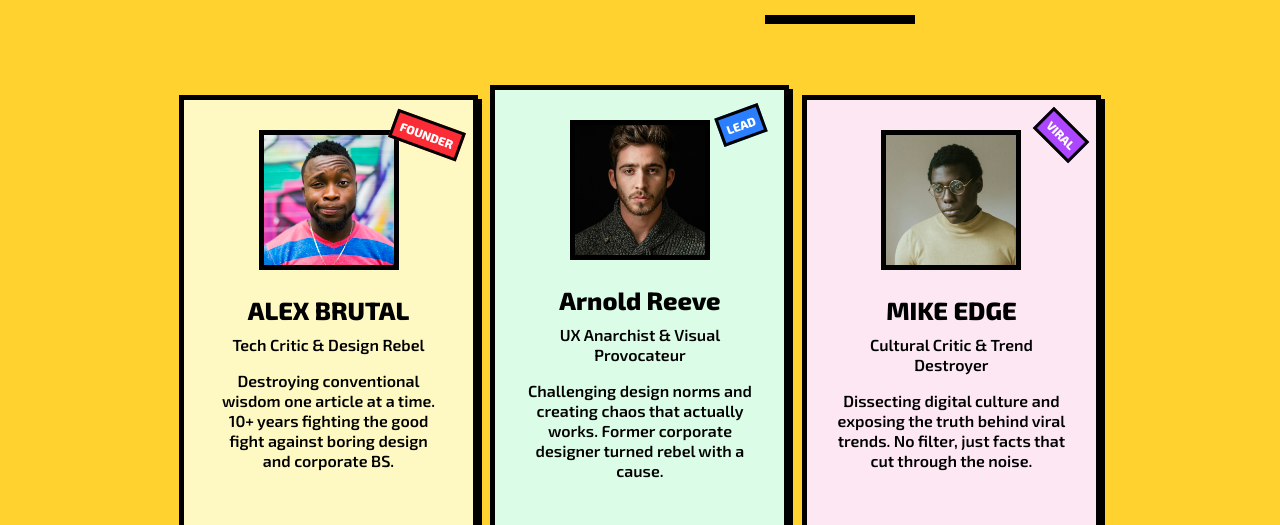
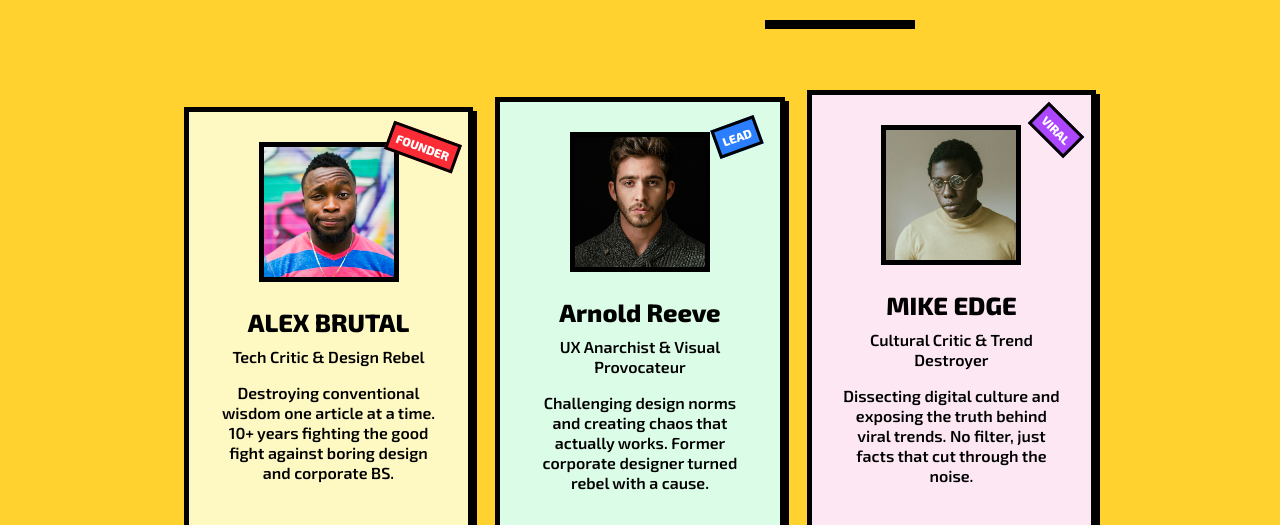
Before and after one commit to ahmedsalama7872-collab/assignment-4, a plain HTML site: page index.html in a window 1280 px wide. Shown: the part 2820-3345 px from the top of the page. Drawn offline with Linux system fonts and the light colour scheme.

Commit message:
adjust author width and add styling for .a3 class

```diff
--- a/style.css
+++ b/style.css
@@ -1350,11 +1350,17 @@
     left: 765px;
   }
   .author {
-    width: 32%;
+    width: 31%;
     padding: 10px 30px 25px 30px;
     border-width: 5px;
     box-shadow: 4px 4px 0 black;
-  }
+    align-items: stretch;
+  }
+.a3{
+  margin-top:0;
+  margin-bottom:0;
+   padding-bottom: 40px;
+}
 
   .meet-container {
     width: 73%;
```
